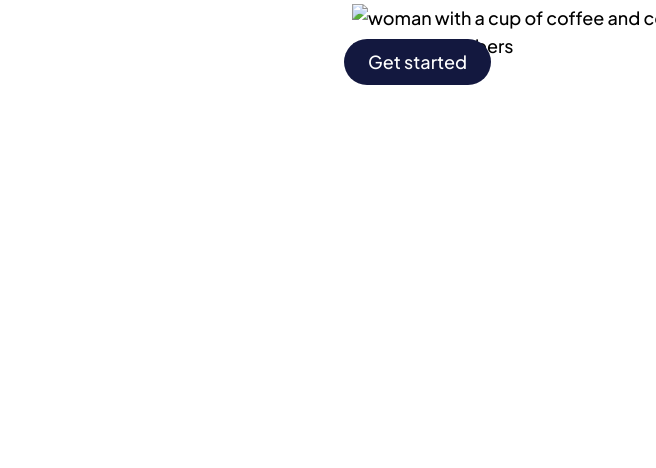
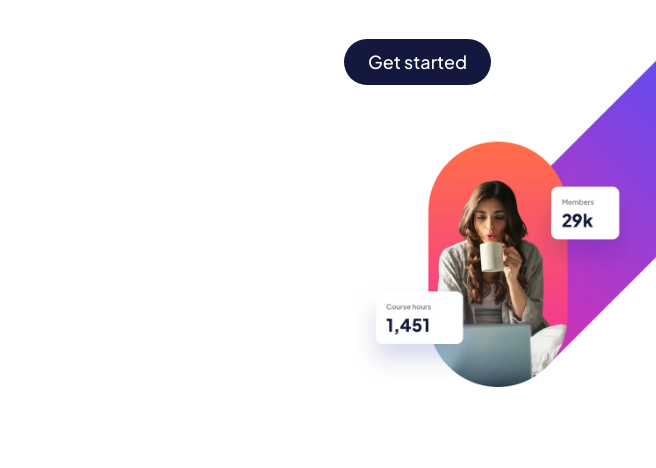
Before and after one commit to Thewatcher13/e-learning-skill-page, a plain HTML site: page index.html in a window 1280 px wide. Shown: the top 468 px of the page, 624-1280 px from the left. Drawn offline with Linux system fonts and the light colour scheme.

Commit message:
Update index.html

```diff
--- a/index.html
+++ b/index.html
@@ -27,9 +27,9 @@
         </div>
         <div class="rightcol">
           <picture>
-            <source srcset="/starter-code/assets/image-hero-desktop.webp" media="(min-width:1024px)">
-            <source srcset="/starter-code/assets/image-hero-tablet.webp" media="(min-width:768px)">
-            <img src="/starter-code/assets/image-hero-mobile.webp" alt="woman with a cup of coffee and cours-hours and members numbers">
+            <source srcset="./assets/image-hero-desktop.webp" media="(min-width:1024px)">
+            <source srcset="./assets/image-hero-tablet.webp" media="(min-width:768px)">
+            <img src="./assets/image-hero-mobile.webp" alt="woman with a cup of coffee and cours-hours and members numbers">
           </picture>
         </div>
       </section>
```
